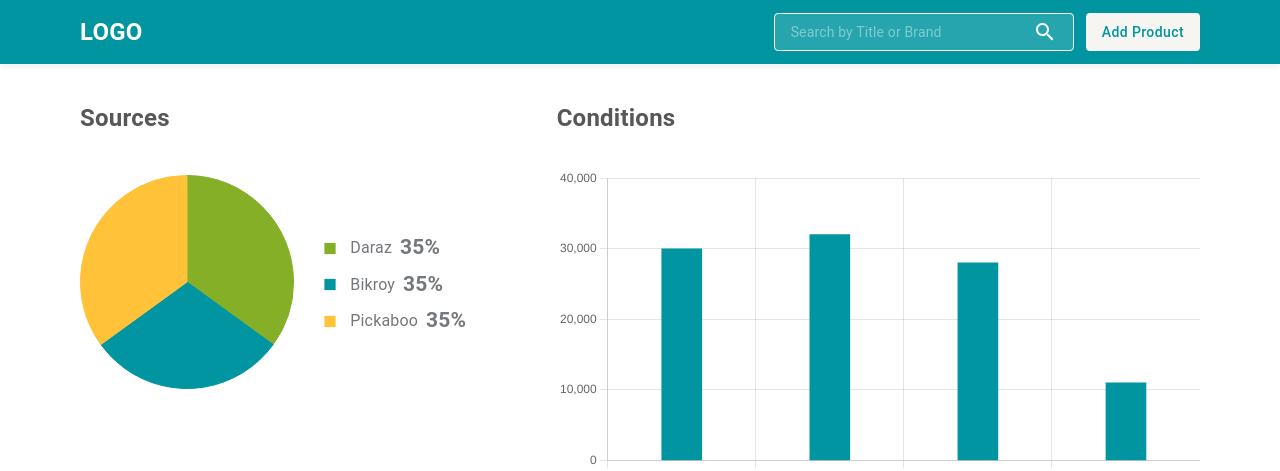
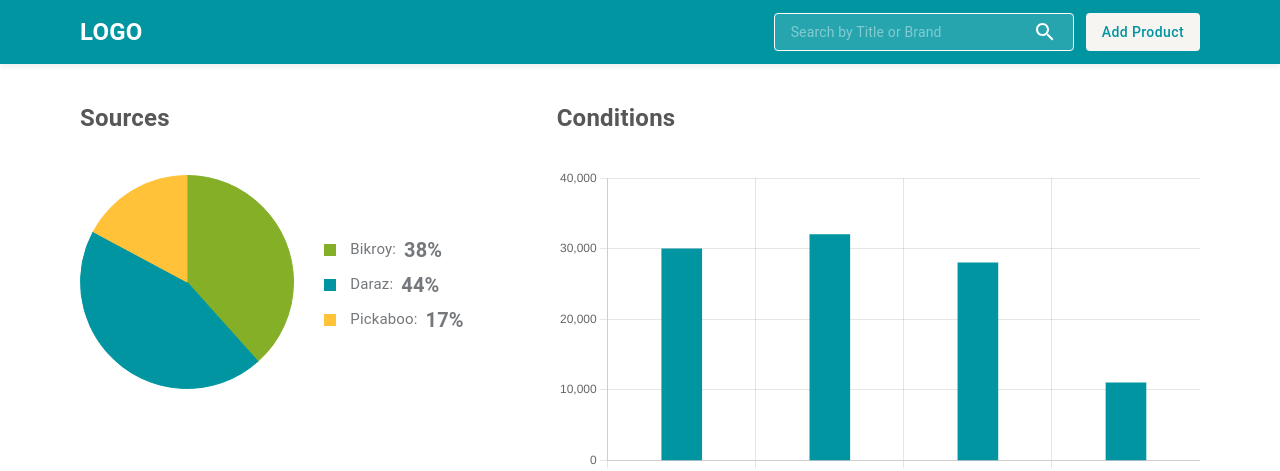
Before and after one commit to shahnewaz171/product-dashboard, a React (Create React App) app: page / in a window 1280 px wide. Shown: the top 471 px of the page. Built offline with nearby package versions, Linux system fonts and the light colour scheme.

Commit message:
added functionalities for showing percentage in the pie chart

```diff
--- a/src/components/Home/AllProducts/AllProducts.tsx
+++ b/src/components/Home/AllProducts/AllProducts.tsx
@@ -1,12 +1,11 @@
 import React from 'react';
 import { Box, Card, CardMedia, Chip, Grid, MenuItem, Select, Typography } from '@mui/material';
+import useGlobalContext from '../../../context/useGlobalContext';
 import './AllProducts.css';
-import useGlobalContext from '../../../context/useGlobalContext';
 
 const AllProducts: React.FC<any> = () => {
     const { products, isLoading } = useGlobalContext();
-    console.log(isLoading)
-    console.log(products);
+    // console.log(products);
 
     return (
         <Box className="products" sx={{ pt: 5 }}>
--- a/src/components/Home/Home.tsx
+++ b/src/components/Home/Home.tsx
@@ -5,9 +5,11 @@ import { Main } from '../shared/CustomStyles/CustomStyles';
 import SourcesChart from './SourcesChart/SourcesChart';
 import ConditionsChart from './ConditionsChart/ConditionsChart';
 import AllProducts from './AllProducts/AllProducts';
+import useGlobalContext from '../../context/useGlobalContext';
 import './Home.css';
 
 const Home: React.FC<any> = () => {
+    const { products, percentage } = useGlobalContext();
 
     return (
         <Main>
@@ -22,20 +24,35 @@ const Home: React.FC<any> = () => {
                             <SourcesChart />
                         </Grid>
                         <Grid item xs={6}>
-                            {['Daraz', 'Bikroy', 'Pickaboo'].map((item, i) => {
+                            {Object.keys(percentage)?.map((item, i) => {
+
                                 return (
                                     <Box key={i + 1} sx={{ display: "flex", gap: 1, alignItems: "center", mt: "5px" }}>
-                                        <SquareIcon sx={{ color: i === 0 ? "#84AF27" : i === 1 ? '#0095A0' : i === 2 ? '#FFC239' : '', height: "15px" }} />
-                                        <Typography sx={{ fontSize: "16px", color: "#74777B" }}>
-                                            {item}
+                                        <SquareIcon sx={{ color: i === 0 ? "#84AF27" : i === 1 ? '#0095A0' : i === 2 ? '#FFC239' : '', height: "16px" }} />
+                                        <Typography sx={{ fontSize: "15px", color: "#74777B", textTransform: 'capitalize' }}>
+                                            {item}:
                                         </Typography>
-                                        <Typography className="fw-600" sx={{ fontSize: "21px", color: "#74777B;" }}>
+                                        <Typography className="fw-600" sx={{ fontSize: "20px", color: "#74777B;" }}>
+                                            {percentage[item]}%
+                                        </Typography>
+                                    </Box>
+                                )
+
+                            })}
+                            {/* {['Daraz', 'Bikroy', 'Pickaboo'].map((item, i) => {
+                                return (
+                                    <Box key={i + 1} sx={{ display: "flex", gap: 1, alignItems: "center", mt: "5px" }}>
+                                        <SquareIcon sx={{ color: i === 0 ? "#84AF27" : i === 1 ? '#0095A0' : i === 2 ? '#FFC239' : '', height: "16px" }} />
+                                        <Typography sx={{ fontSize: "15px", color: "#74777B" }}>
+                                            {item}:
+                                        </Typography>
+                                        <Typography className="fw-600" sx={{ fontSize: "20px", color: "#74777B;" }}>
                                             35%
                                         </Typography>
                                     </Box>
                                 )
                             })
-                            }
+                            } */}
                         </Grid>
                     </Grid>
                 </Grid>
--- a/src/components/Home/SourcesChart/SourcesChart.tsx
+++ b/src/components/Home/SourcesChart/SourcesChart.tsx
@@ -10,6 +10,7 @@ import {
     Legend,
 } from "chart.js";
 import { Pie } from "react-chartjs-2";
+import useGlobalContext from '../../../context/useGlobalContext';
 
 ChartJS.register(
     ArcElement,
@@ -22,21 +23,25 @@ ChartJS.register(
 );
 
 const SourcesChart: React.FC<any> = () => {
+    const { percentage } = useGlobalContext();
+
     const data = {
-        labels: ['Daraz', 'Bikroy', 'Pickaboo'],
+        labels: Object.keys(percentage),
         datasets: [
             {
                 label: '# of Votes',
-                data: [35, 30, 35],
+                data: Object.values(percentage),
                 backgroundColor: [
                     '#84AF27',
                     '#0095A0',
                     '#FFC239',
+                    '#000',
                 ],
                 borderColor: [
                     '#84AF27',
                     '#0095A0',
                     '#FFC239',
+                    '#000'
                 ],
                 borderWidth: 1,
             },
--- a/src/context/useGlobalContext.tsx
+++ b/src/context/useGlobalContext.tsx
@@ -3,19 +3,44 @@ import { toast } from 'react-toastify';
 import { ErrorMessage } from '@hookform/error-message';
 import { ReactNode } from '../types/model';
 import { productList, productProps } from '../components/data/products';
-import axios from 'axios';
 
 const UserContext = createContext<any>(null);
 
 export const UserProvider: React.FC<ReactNode> = ({ children }) => {
     const [products, setProducts] = useState<productProps[]>([]);
+    const [percentage, setPercentage] = useState({});
     const [isLoading, setIsLoading] = useState<boolean>(true);
     const toastId = useRef<any>(null);
 
     const getProducts = () => {
-        if(productList.length){
+        const productLength = productList.length;
+        if(productLength){
             setIsLoading(false);
             setProducts(productList);
+
+            let totalBikroy = 0;
+            let totalDaraz = 0;
+            let totalPickaboo = 0;
+
+            productList.forEach(item => {
+                if(item.phone_link?.includes('bikroy')){
+                    totalBikroy++;
+                }
+                else if(item.phone_link?.includes('daraz')){
+                    totalDaraz++;
+                }
+                else if(item.phone_link?.includes('pickaboo')){
+                    totalPickaboo++;
+                }
+            });
+
+            const sourcesLength = totalBikroy + totalDaraz + totalPickaboo;
+
+            setPercentage({
+                bikroy: Math.round((totalBikroy/sourcesLength) * (100)),
+                daraz: Math.round((totalDaraz/sourcesLength) * (100)),
+                pickaboo: Math.round((totalPickaboo/sourcesLength) * (100)),
+            });
         }
         else{
             setIsLoading(true);
@@ -53,6 +78,7 @@ export const UserProvider: React.FC<ReactNode> = ({ children }) => {
             />
         )
     }
+    // console.log(productList)
 
     return (
         <UserContext.Provider
@@ -61,7 +87,8 @@ export const UserProvider: React.FC<ReactNode> = ({ children }) => {
                 ErrorMessages,
                 products,
                 getProducts,
-                isLoading
+                isLoading,
+                percentage
             }}
         >
             {children}
```
